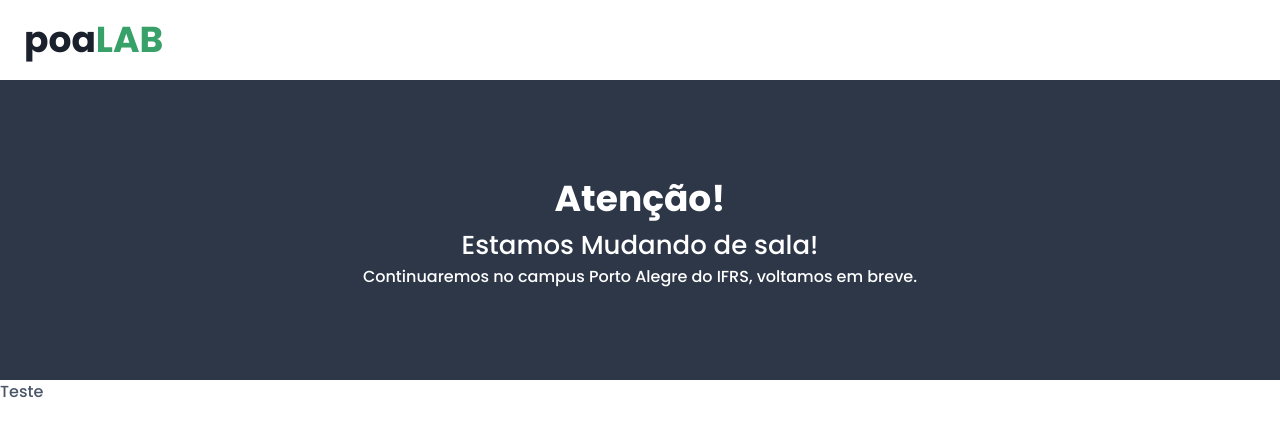
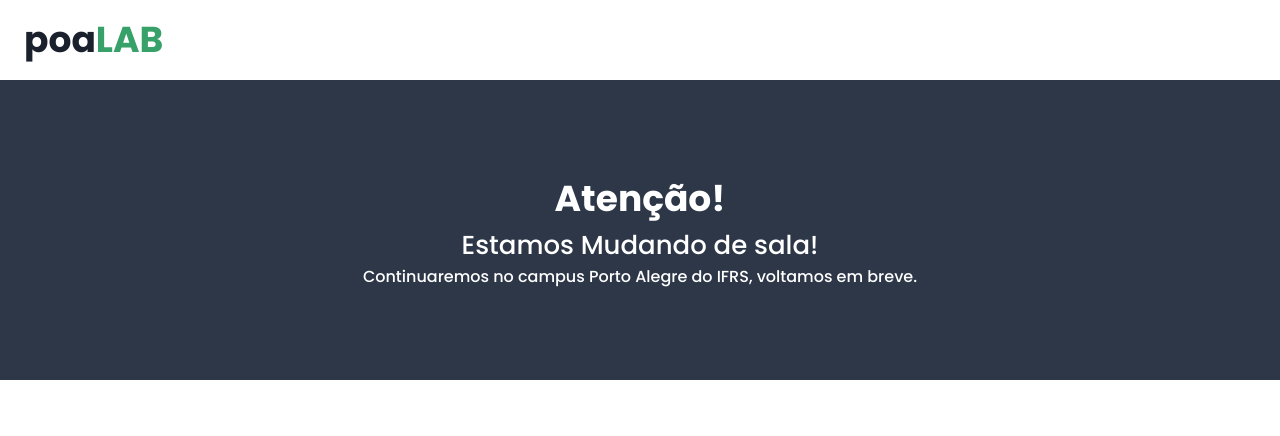
Before and after one commit to lmarcosss/poalab, a Next.js app: page / in a window 1280 px wide. Shown: the top 436 px of the page. Built offline with nearby package versions, Linux system fonts and the light colour scheme.

Commit message:
remove teste deploy

```diff
--- a/src/pages/index.tsx
+++ b/src/pages/index.tsx
@@ -7,8 +7,6 @@ export default function Home() {
     <Box>
       <Header />
       <Banner />
-
-      Teste
     </Box>
   );
 }
```
